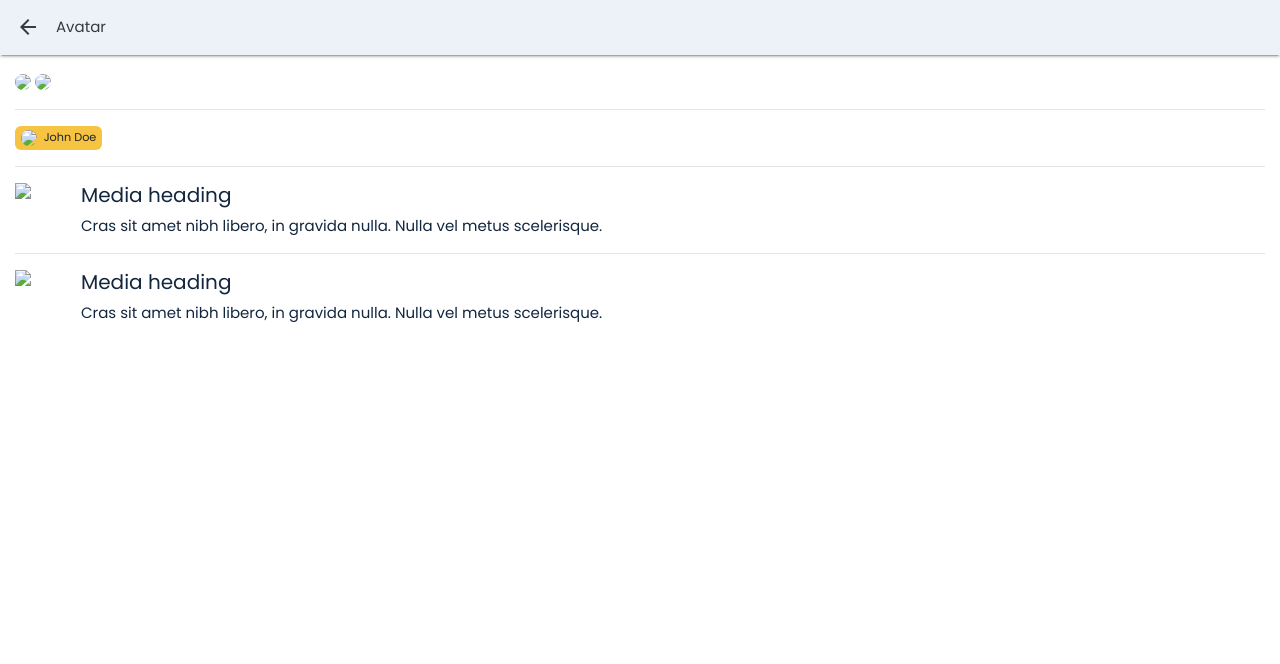
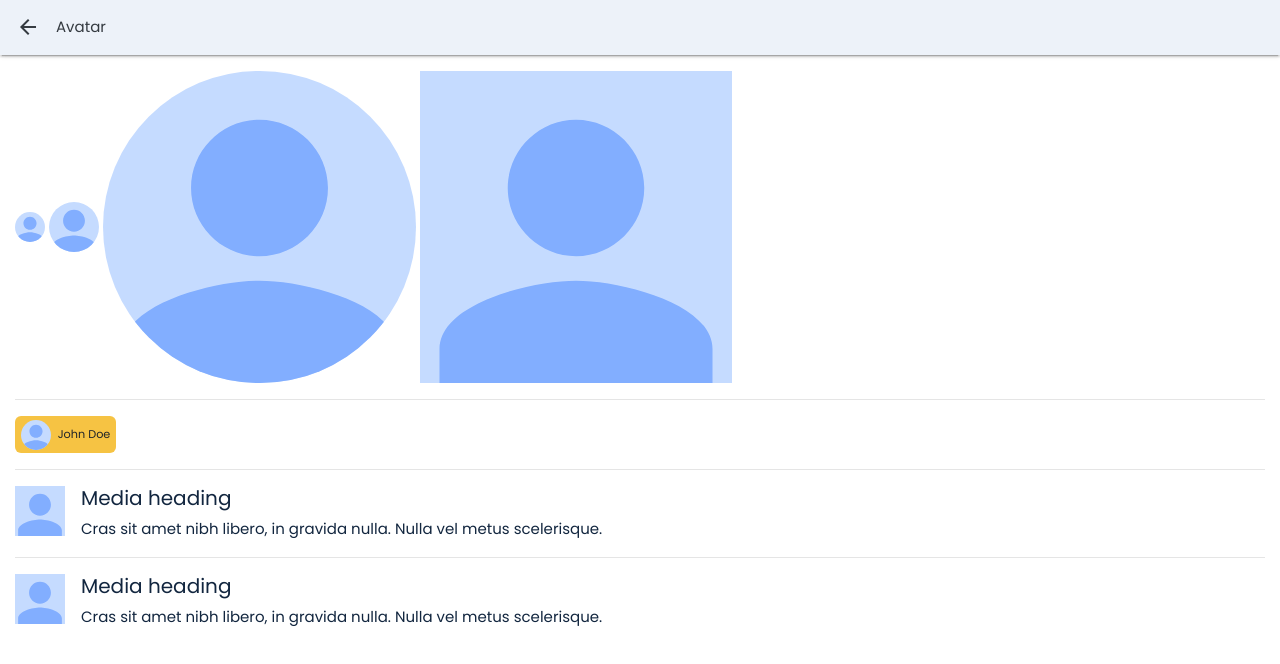
Before and after one commit to ajaymarathe/mobie-ui, a website: page components/avatar.html in a window 1280 px wide. Drawn offline with nearby package versions, Linux system fonts and the light colour scheme.

Commit message:
working on ui-part

```diff
--- a/components/avatar.html
+++ b/components/avatar.html
@@ -35,20 +35,20 @@
         <div class="mobie-avatar container-fluid">
             <div class="row">
                 <div class="col-md-12">
-                    <img class="rounded-circle" src="./img/avatar.svg" style="width: 30px;">
-                    <img class="rounded-circle" src="./img/avatar.svg" style="width: 50px;">
-                    <img class="w-25 rounded-circle" src="./img/avatar.svg" alt="">
-                    <img class="w-25" src="./img/avatar.svg" alt="">
+                    <img class="rounded-circle" src="../img/avatar.svg" style="width: 30px;">
+                    <img class="rounded-circle" src="../img/avatar.svg" style="width: 50px;">
+                    <img class="w-25 rounded-circle" src="../img/avatar.svg" alt="">
+                    <img class="w-25" src="../img/avatar.svg" alt="">
                     <br>
                     <hr>
                     <span class="badge badge-warning">
-                        <img class=" rounded-circle mr-1" src="./img/avatar.svg" style="width: 30px;">
+                        <img class=" rounded-circle mr-1" src="../img/avatar.svg" style="width: 30px;">
                         <span>John Doe</span>
                     </span>
                     <br>
                     <hr>
                     <div class="media">
-                        <img src="./img/avatar.svg" class="mr-3" style="width: 50px;">
+                        <img src="../img/avatar.svg" class="mr-3" style="width: 50px;">
                         <div class="media-body">
                             <h5 class="mt-0">Media heading</h5>
                             Cras sit amet nibh libero, in gravida nulla. Nulla vel metus scelerisque.
@@ -56,7 +56,7 @@
                     </div>
                     <hr>
                     <div class="media">
-                        <img src="./img/avatar.svg" class="mr-3" style="width: 50px;">
+                        <img src="../img/avatar.svg" class="mr-3" style="width: 50px;">
                         <div class="media-body">
                             <h5 class="mt-0">Media heading</h5>
                             Cras sit amet nibh libero, in gravida nulla. Nulla vel metus scelerisque.
--- a/css/mobie-ui.scss
+++ b/css/mobie-ui.scss
@@ -8,7 +8,7 @@ body, .mobile-view{
 .first-section{
     padding-top: 2rem;
     padding-bottom: 2rem;
-    height: 100vh;
+    // height: 100vh;
     display: flex;
     align-items: center;
   }
```
Also changed, not shown: components/action-sheet.html (+1 -1 lines), components/cards.html (+3 -3 lines), components/modal.html (+1 -1 lines), index.html (+9 -4 lines), css/mobie-ui.css, 1 other file.
